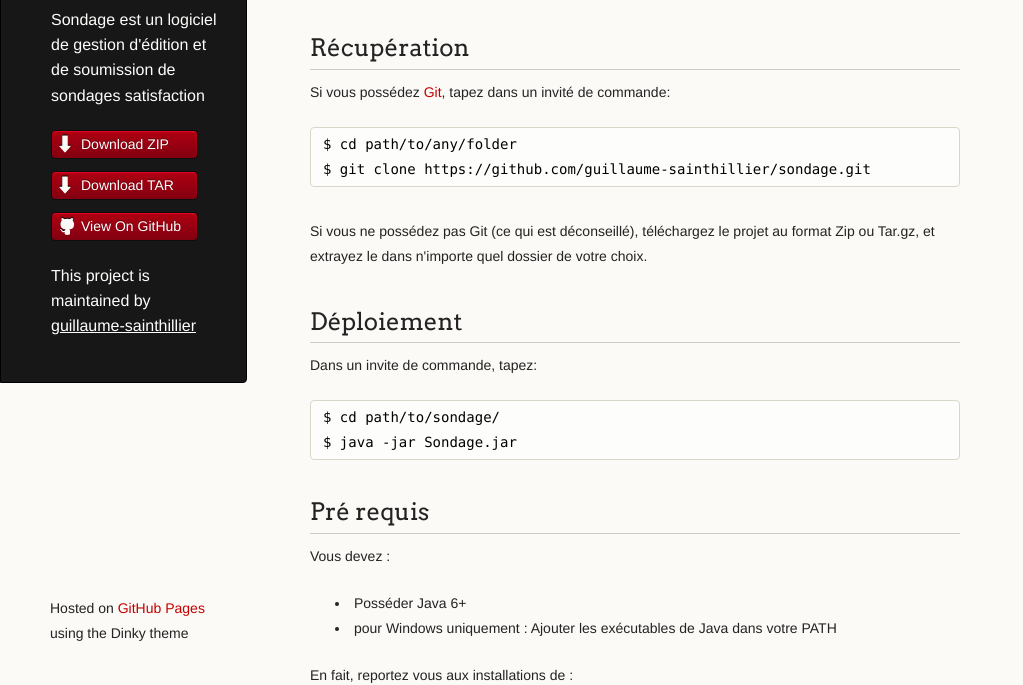
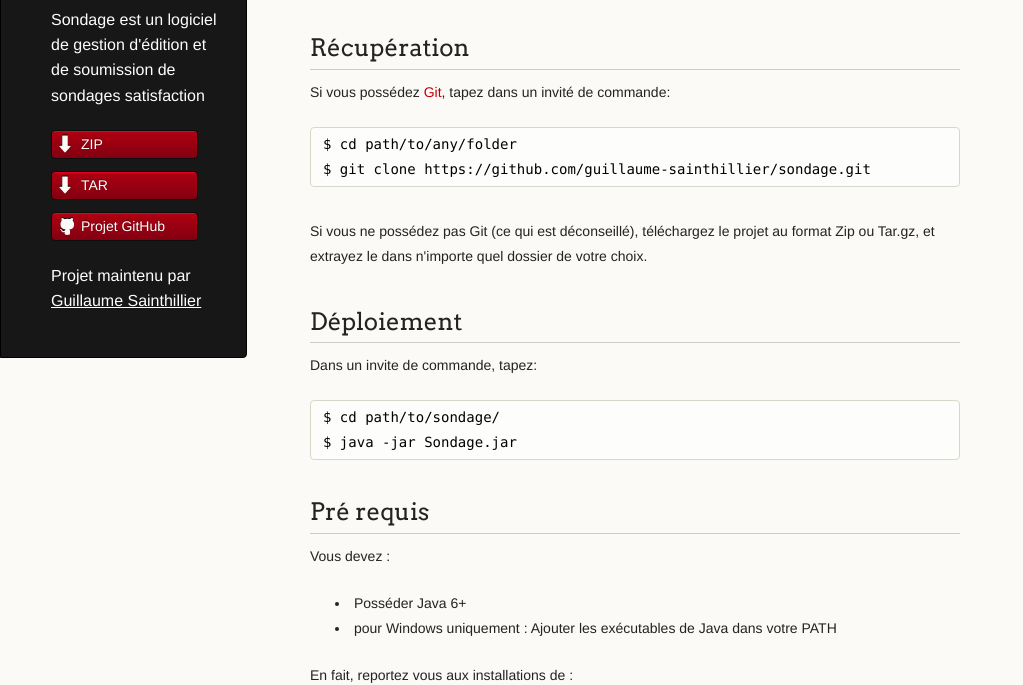
Before and after one commit to guillaume-sainthillier/sondage, a plain HTML site: page index.html in a window 1280 px wide. Shown: the part 122-807 px from the top of the page, without its empty margins (0-1023 px from the left). Drawn offline with Linux system fonts and the light colour scheme.

Commit message:
Update index.html

```diff
--- a/index.html
+++ b/index.html
@@ -3,7 +3,7 @@
   <head>
     <meta charset="utf-8">
     <meta http-equiv="X-UA-Compatible" content="chrome=1">
-    <title>Sondage by guillaume-sainthillier</title>
+    <title>Sondage</title>
 
     <link rel="stylesheet" href="stylesheets/styles.css">
     <link rel="stylesheet" href="stylesheets/pygment_trac.css">
@@ -20,12 +20,12 @@
         <p class="header">Sondage est un logiciel de gestion d'édition et de soumission de sondages satisfaction</p>
 
         <ul>
-          <li class="download"><a class="buttons" href="https://github.com/guillaume-sainthillier/sondage/zipball/master">Download ZIP</a></li>
-          <li class="download"><a class="buttons" href="https://github.com/guillaume-sainthillier/sondage/tarball/master">Download TAR</a></li>
-          <li><a class="buttons github" href="https://github.com/guillaume-sainthillier/sondage">View On GitHub</a></li>
+          <li class="download"><a class="buttons" href="https://github.com/guillaume-sainthillier/sondage/zipball/master">ZIP</a></li>
+          <li class="download"><a class="buttons" href="https://github.com/guillaume-sainthillier/sondage/tarball/master">TAR</a></li>
+          <li><a class="buttons github" href="https://github.com/guillaume-sainthillier/sondage">Projet GitHub</a></li>
         </ul>
 
-        <p class="header">This project is maintained by <a class="header name" href="https://github.com/guillaume-sainthillier">guillaume-sainthillier</a></p>
+        <p class="header">Projet maintenu par <a class="header name" href="https://github.com/guillaume-sainthillier">Guillaume Sainthillier</a></p>
 
 
       </header>
@@ -71,9 +71,6 @@
 </li>
 </ul><p>Pour de plus amples informations, veuillez trouver le Manuel Utilisateur au format PDF à la racine du projet.</p>
       </section>
-      <footer>
-        <p><small>Hosted on <a href="https://pages.github.com">GitHub Pages</a> using the Dinky theme</small></p>
-      </footer>
     </div>
     <!--[if !IE]><script>fixScale(document);</script><![endif]-->
 
```
